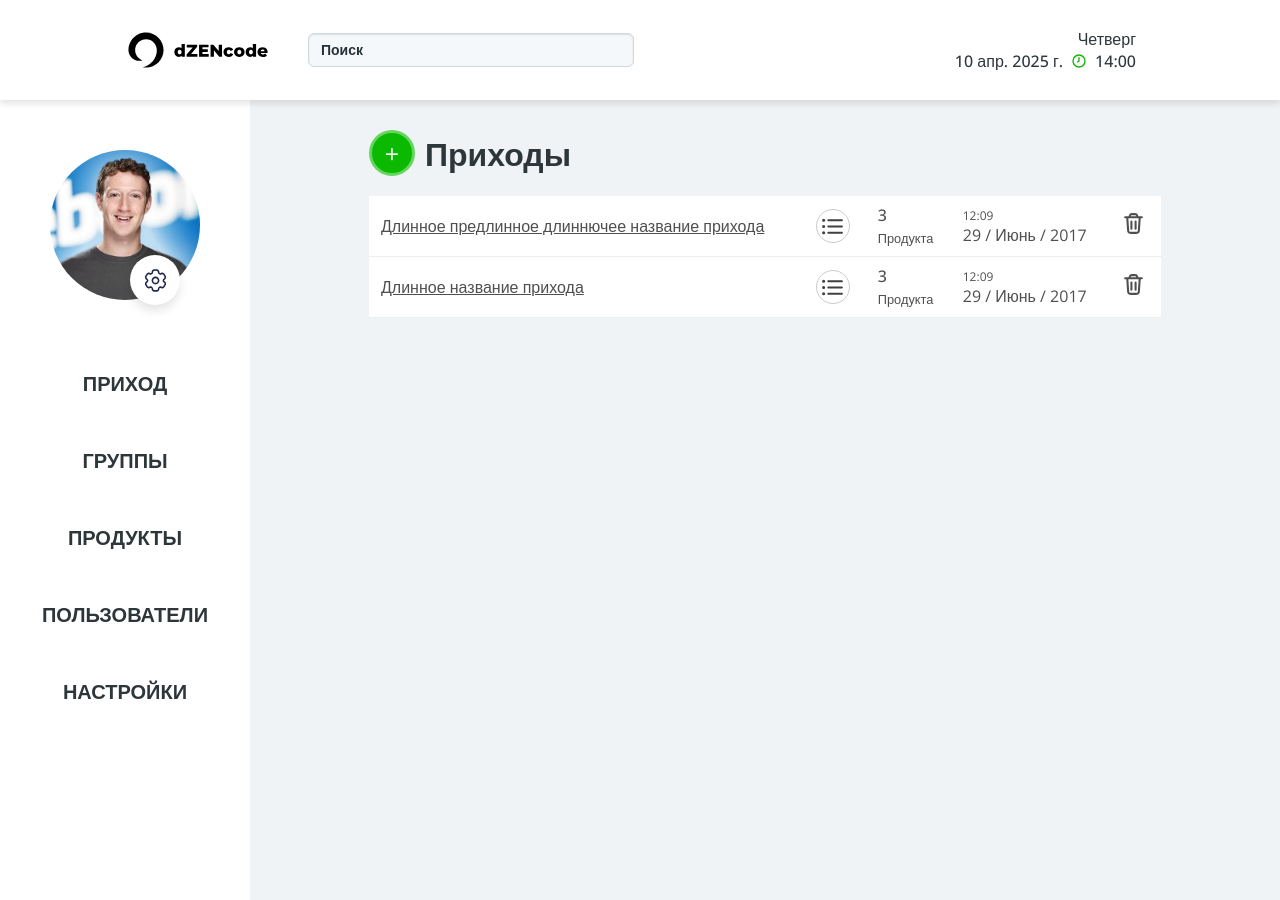
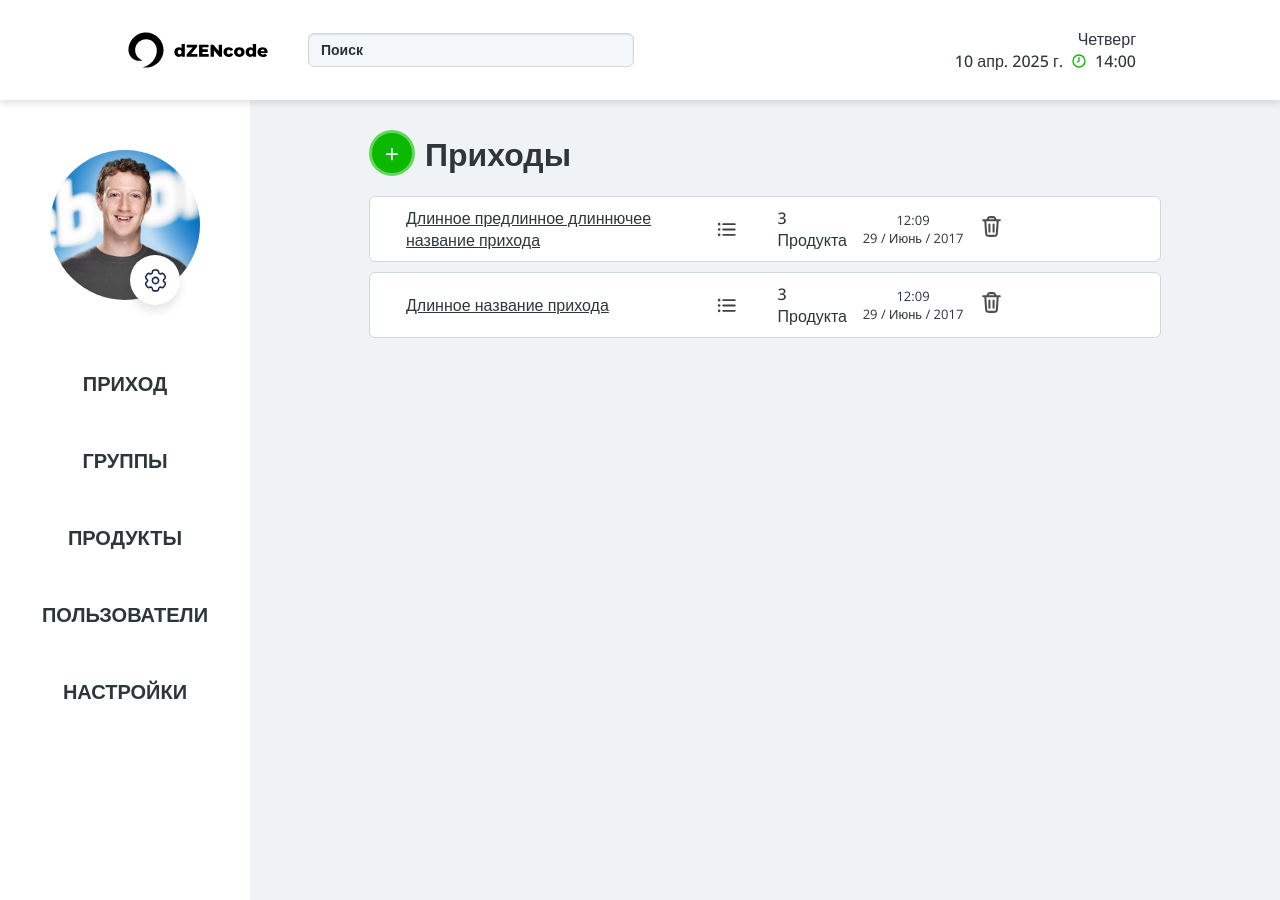
Before and after one commit to jalisco2213/orders-products, a Vue app: page / in a window 1280 px wide. Built offline with nearby package versions, Linux system fonts and the light colour scheme.

Commit message:
Update OrderList.vue

```diff
--- a/src/components/Orders/OrderList.vue
+++ b/src/components/Orders/OrderList.vue
@@ -42,191 +42,109 @@ function handleDelete(order, event) {
 </script>
 
 <template>
-  <div class="orders-list">
-    <table class="orders-table">
-      <tbody>
-      <tr
-          v-for="order in orders"
-          :key="order.id"
-          :class="{ 'active': selectedOrder?.id === order.id }"
-      >
-        <td v-if="!isDetailsOpen" class="name-cell">
-          <div class="name">{{ order.name }}</div>
-        </td>
+  <div class="orders-wrapper">
+    <div class="orders-main">
+      <div class="orders-item"
+           v-for="order in orders"
+           :key="order.id"
+           :class="{ 'active': selectedOrder?.id === order.id }">
 
-        <td @click="emit('select-order', order)" class="list-cell">
-          <div class="list">
-            <List/>
+        <div v-if="!isDetailsOpen" class="orders-item_name">{{ order.name }}</div>
+
+        <div class="orders-item_count">
+          <List @click="emit('select-order', order)"/>
+
+          <div class="orders-item_count__length">
+            <p style="font-weight: 500">
+              {{ order.products.length }}
+            </p>
+            <span style="font-weight: 100">Продукта</span>
           </div>
-        </td>
+        </div>
 
-        <td class="product-cell">
-          <p class="product-count">
-            {{ order.products.length }}
-          </p>
-          <span class="product-label">Продукта</span>
-        </td>
+        <div class="orders-item_date">
+          <div>
+            <div style="font-weight: 100" class="time">{{ formatTime(order.date) }}</div>
+            <div class="date">{{ formatDate(order.date) }}</div>
+          </div>
+        </div>
 
-        <td class="date-cell">
-          <div class="time">{{ formatTime(order.date) }}</div>
-          <div class="date">{{ formatDate(order.date) }}</div>
+        <div v-if="!isDetailsOpen" class="orders-item_trash">
+          <Trash style="cursor: pointer"/>
+        </div>
+
+        <div class="orders-item_arrow">
           <ArrowRight class="arrow-right" v-if="selectedOrder?.id === order.id"/>
-        </td>
-
-        <td v-if="!isDetailsOpen" class="action-cell">
-          <Trash style="cursor: pointer"/>
-        </td>
-      </tr>
-      </tbody>
-    </table>
+        </div>
+      </div>
+    </div>
   </div>
 </template>
 
 <style scoped>
-.orders-table {
+.orders-wrapper {
   width: 100%;
-  border-collapse: collapse;
+  display: grid;
+  grid-auto-rows: 1fr;
+  grid-template-columns: 1fr;
+  grid-template-rows: 1fr;
+  max-width: 1440px;
 }
 
-.orders-list {
+.orders-main {
+  display: flex;
+  flex-direction: column;
+  gap: 10px;
+  max-width: 1440px;
+  padding-bottom: 21px;
   width: 100%;
-  max-width: 100%;
-  overflow-x: auto;
 }
 
-.orders-table {
-  cursor: default;
-  color: #4f4f4f;
-  min-width: 300px;
-  width: 100%;
+.orders-item {
+  position: relative;
+  align-items: center;
+  background-color: #fff;
+  border: 1px solid #cfd8dc;
+  border-radius: 6px;
+  cursor: pointer;
+  display: grid;
+  gap: 10px;
+  grid-auto-rows: 1fr;
+  grid-template-columns: minmax(167px, 425px) 131px 112px minmax(40px, 122px) 26px;
+  grid-template-rows: 1fr;
+  justify-content: space-between;
+  padding: 10px 23px 10px 36px;
+  transition: box-shadow .25s ease;
 
-  td {
-    background: #fff;
-    padding: 8px 12px;
+  .orders-item_name {
+    display: block;
+    font-size: 16px;
     position: relative;
+    text-align: left;
+    text-decoration-color: #546e7a;
+    text-decoration: underline;
   }
 
-  .time {
-    font-size: 12px;
-    font-weight: 100;
-    white-space: nowrap;
+  .orders-item_count {
+    display: flex;
+    align-items: center;
+    gap: 40px;
   }
 
-  .date {
-    white-space: nowrap;
+  .orders-item_date {
+    gap: 10px;
+    align-items: center;
+    display: flex;
+    justify-content: center;
+    text-align: center;
+    font-size: 13px;
   }
 
-  .list {
-    display: flex;
-    align-items: center;
-    justify-content: center;
-    width: 32px;
-    height: 32px;
-    border-radius: 50%;
-    border: 1px solid #ccc;
-    position: relative;
-    cursor: pointer;
-    transition: .5s ease-in-out;
-
-    &:hover {
-      background: #ddd;
-      transition: .5s ease-in-out;
-    }
-  }
-
-  .arrow-right {
+  .orders-item_arrow {
+    display: block;
     position: absolute;
     right: 10px;
-    top: 50%;
-    transform: translateY(-50%);
-    color: #4f4f4f;
-  }
-
-  .product-count {
-    font-weight: 500;
-    margin: 0;
-  }
-
-  .product-label {
-    font-weight: 100;
-    font-size: 0.8em;
-  }
-
-  tr {
-    border-bottom: 1px solid #eee;
-    transition: background-color 0.2s;
-
-    &:hover {
-      background-color: #f5f5f5;
-    }
-
-    &.active {
-      background-color: #f3f3f3;
-    }
-  }
-
-  .name {
-    text-decoration: underline;
-    font-size: 16px;
-    white-space: nowrap;
-    overflow: auto;
-    text-overflow: ellipsis;
   }
 }
 
-@media (max-width: 768px) {
-  .orders-table {
-    td {
-      padding: 6px 8px;
-    }
-
-    .name {
-      font-size: 14px;
-      max-width: 100px;
-    }
-
-    .list {
-      width: 28px;
-      height: 28px;
-    }
-
-    .product-count {
-      font-size: 14px;
-    }
-
-    .product-label {
-      font-size: 0.7em;
-    }
-
-    .time, .date {
-      font-size: 11px;
-    }
-  }
-}
-
-@media (max-width: 480px) {
-  .orders-table {
-    td {
-      padding: 4px 6px;
-    }
-
-    .name {
-      font-size: 12px;
-      max-width: 80px;
-    }
-
-    .list {
-      width: 24px;
-      height: 24px;
-    }
-
-    .product-cell {
-      display: none; /* Скрываем количество продуктов на очень маленьких экранах */
-    }
-
-    .time, .date {
-      font-size: 10px;
-    }
-  }
-}
 </style>
```
